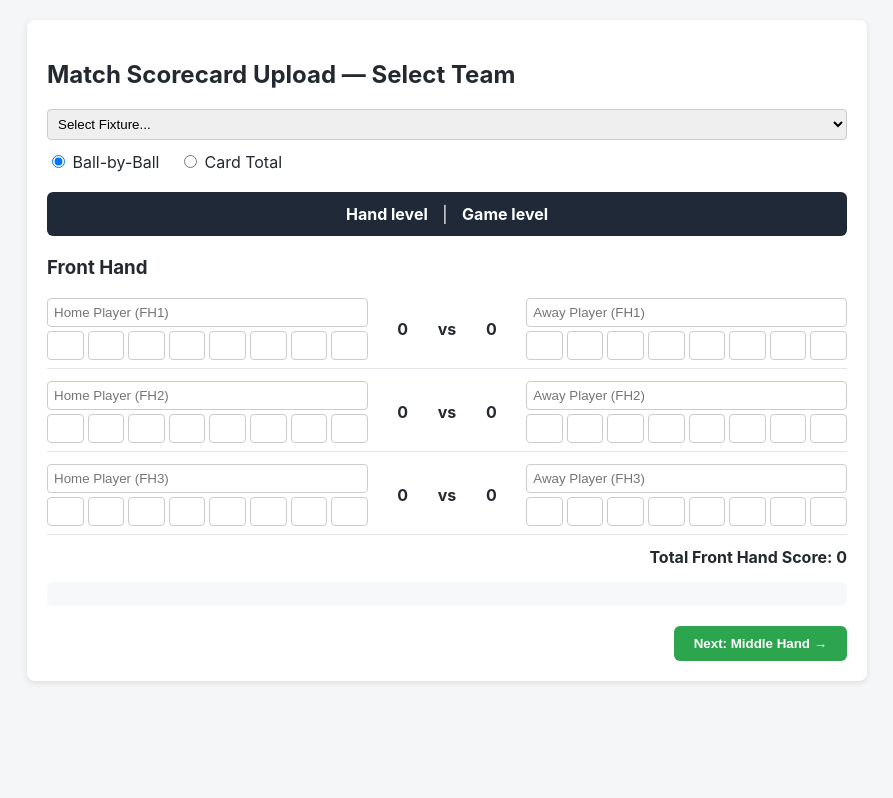
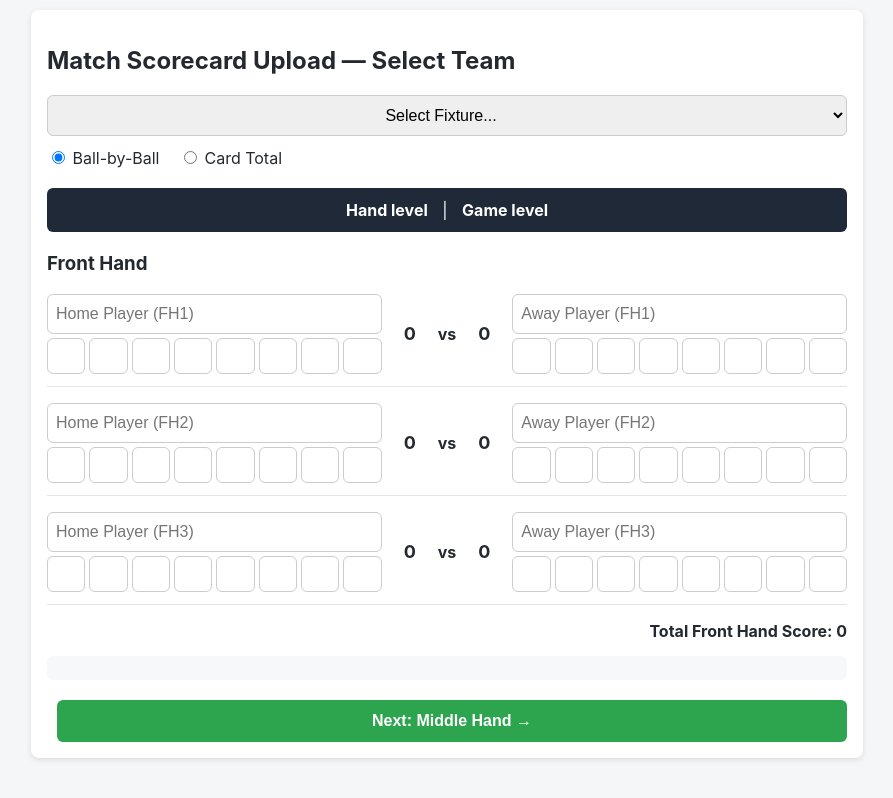
Before and after one commit to timj1980/wye-emms, a plain HTML site: page Upload.html in a window 1280 px wide. Shown: the whole page, without its empty margins (193-1086 px from the left). Drawn offline with Linux system fonts and the light colour scheme; a script that the page names is missing.

Commit message:
Update Upload.html

```diff
--- a/Upload.html
+++ b/Upload.html
@@ -5,21 +5,135 @@
   <meta name="viewport" content="width=device-width, initial-scale=1.0">
   <title>Match Scorecard Upload</title>
 <style>
-    body { font-family: -apple-system, BlinkMacSystemFont, "Segoe UI", Roboto, Helvetica, Arial, sans-serif; margin: 20px; background: #f4f6f8; color: #24292f; }
-    .card { background: #fff; padding: 20px; border-radius: 8px; box-shadow: 0 2px 6px rgba(0,0,0,0.1); max-width: 800px; margin: 0 auto; }
+  body {
+    font-family: -apple-system, BlinkMacSystemFont, "Segoe UI", Roboto, Helvetica, Arial, sans-serif;
+    margin: 10px;
+    background: #f4f6f8;
+    color: #24292f;
+  }
+  .card {
+    background: #fff;
+    padding: 16px;
+    border-radius: 8px;
+    box-shadow: 0 2px 6px rgba(0,0,0,0.1);
+    max-width: 800px;
+    margin: 0 auto;
+  }
   .step { display: none; }
   .step.active { display: block; }
-    .banner { background: #1f2937; color: white; padding: 12px; border-radius: 6px; margin-bottom: 20px; text-align: center; }
+  .banner {
+    background: #1f2937;
+    color: white;
+    padding: 12px;
+    border-radius: 6px;
+    margin-bottom: 20px;
+    text-align: center;
+  }
   .banner span { font-weight: bold; margin: 0 10px; }
-    .grid-row { display: flex; gap: 10px; align-items: center; margin-bottom: 12px; border-bottom: 1px solid #e1e4e8; padding-bottom: 8px; }
-    .balls { display: grid; grid-template-columns: repeat(8, 1fr); gap: 4px; flex: 1; }
-    input[type="number"], input[type="text"], select { width: 100%; padding: 6px; border: 1px solid #ccc; border-radius: 4px; box-sizing: border-box; }
-    .card-total-input { display: none; width: 80px; }
-    .totals-column { width: 50px; text-align: center; font-weight: bold; }
-    .actions { display: flex; justify-content: space-between; margin-top: 20px; }
-    button { padding: 10px 20px; border: none; background: #2da44e; color: white; border-radius: 6px; cursor: pointer; font-weight: bold; }
+  .grid-row {
+    display: flex;
+    gap: 10px;
+    align-items: center;
+    margin-bottom: 16px;
+    border-bottom: 1px solid #e1e4e8;
+    padding-bottom: 12px;
+  }
+
+  /* Increased default input sizes for easy touch targets */
+  input[type="number"], input[type="text"], select {
+    width: 100%;
+    padding: 10px 8px;
+    font-size: 16px; /* Prevents auto-zoom on iOS safari */
+    border: 1px solid #ccc;
+    border-radius: 6px;
+    box-sizing: border-box;
+    text-align: center;
+  }
+
+  input[type="text"] {
+    text-align: left;
+  }
+
+  .balls {
+    display: grid;
+    grid-template-columns: repeat(8, 1fr);
+    gap: 4px;
+    flex: 1;
+  }
+
+  /* Make individual ball inputs taller & remove spin buttons for cleaner entry */
+  .balls input[type="number"] {
+    padding: 8px 0;
+    font-weight: bold;
+    -moz-appearance: textfield;
+  }
+  .balls input[type="number"]::-webkit-outer-spin-button,
+  .balls input[type="number"]::-webkit-inner-spin-button {
+    -webkit-appearance: none;
+    margin: 0;
+  }
+
+  .card-total-input {
+    display: none;
+    width: 100%;
+    font-size: 18px;
+    font-weight: bold;
+    padding: 10px;
+  }
+
+  .totals-column {
+    min-width: 36px;
+    text-align: center;
+    font-weight: bold;
+    font-size: 18px;
+  }
+
+  .actions {
+    display: flex;
+    justify-content: space-between;
+    margin-top: 20px;
+    gap: 10px;
+  }
+
+  button {
+    padding: 12px 18px;
+    font-size: 16px;
+    border: none;
+    background: #2da44e;
+    color: white;
+    border-radius: 6px;
+    cursor: pointer;
+    font-weight: bold;
+    flex: 1;
+  }
+
   button.secondary { background: #6e7781; }
   .summary-block { background: #f6f8fa; padding: 12px; border-radius: 6px; margin-bottom: 12px; }
+
+  /* Dynamic adjustments specifically for small screens / Portrait mode */
+  @media (max-width: 600px) {
+    .card { padding: 10px; }
+    .grid-row {
+      flex-direction: column;
+      align-items: stretch;
+      gap: 6px;
+      background: #fafafa;
+      padding: 10px;
+      border-radius: 6px;
+    }
+    .totals-column {
+      font-size: 20px;
+      padding: 4px 0;
+      color: #0969da;
+    }
+    .balls {
+      gap: 3px;
+    }
+    .balls input[type="number"] {
+      height: 44px; /* Optimal minimum touch target height */
+      font-size: 18px;
+    }
+  }
 
   /* Pop-up Modal Styling */
   .modal {
@@ -34,9 +148,7 @@
     justify-content: center;
     align-items: center;
   }
-    .modal.active {
-      display: flex;
-    }
+  .modal.active { display: flex; }
   .modal-content {
     background-color: #fff;
     padding: 24px;
```
Lines whose indentation alone changed are shown as unchanged.
